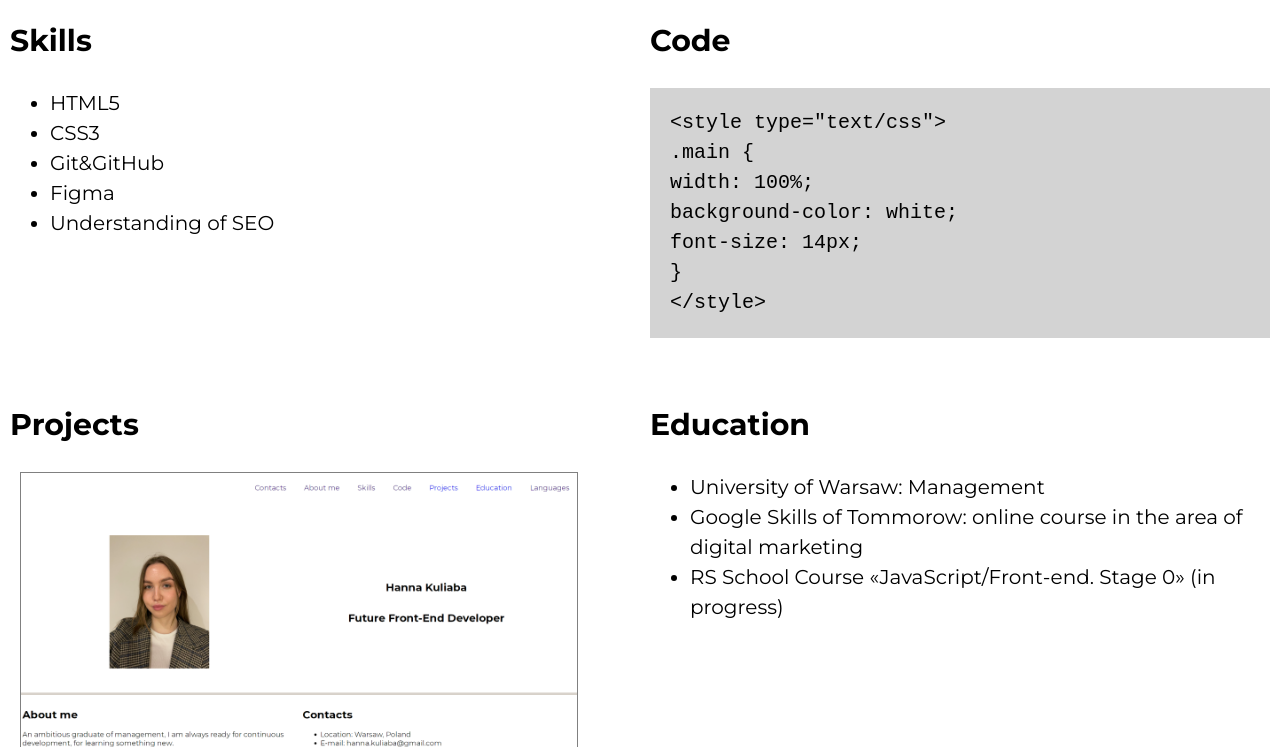
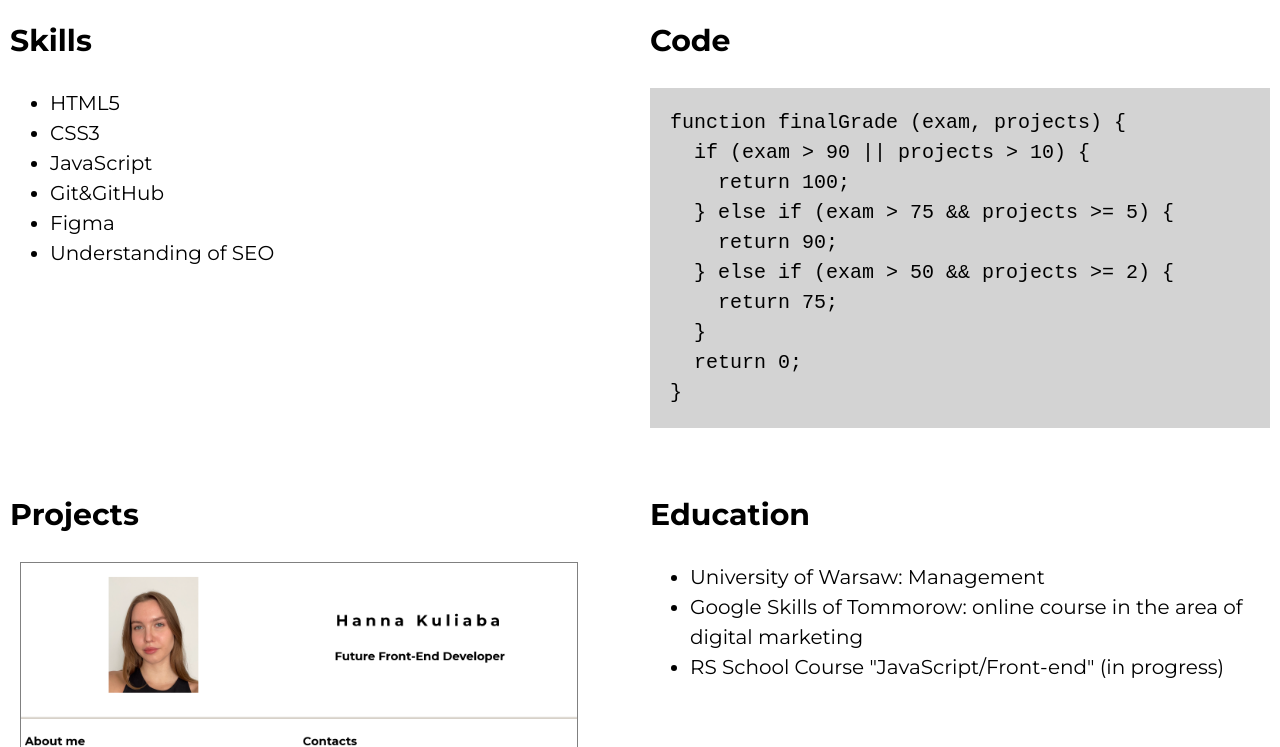
Before and after one commit to hannakuliaba/rsschool-cv, a plain HTML site: page index.html in a window 1280 px wide. Shown: the part 890-1637 px from the top of the page. Drawn offline with Linux system fonts and the light colour scheme.

Commit message:
refactor: update personal information

```diff
--- a/index.html
+++ b/index.html
@@ -29,7 +29,7 @@
 		<div class="container main-container">
 			<section class="section section-profile" id="profile">
 				<figure class="image">
-					<img src="./assets/img/IMG_8898.jpg" class="photo-profile" alt="Photo">
+					<img src="./assets/img/IMG_6550.JPG" class="photo-profile" alt="Photo">
 				</figure>
 				<div class="section-profile-text">
 					<h1 class="section-title first-title">Hanna Kuliaba</h1>
@@ -59,19 +59,20 @@
 				<ul class="section-list">
 					<li class="section-item">HTML5</li>
 					<li class="section-item">CSS3</li>
-					<li class="section-item">Git&GitHub</li>
+					<li class="section-item">JavaScript</li>
+					<li class="section-item">Git&amp;GitHub</li>
 					<li class="section-item">Figma</li>
 					<li class="section-item">Understanding of SEO</li>
 				</ul>
 			</section>
 			<section class="section code-section" id="code">
 				<h2 class="section-title">Code</h2>
-					<pre><code class="code">&lt;style type="text/css"&gt;<br>.main {<br>width: 100%;<br>background-color: white;<br>font-size: 14px;<br>}<br>&lt;/style&gt;<br></code></pre>
+					<pre><code class="code">function&nbsp;finalGrade&nbsp;(exam,&nbsp;projects)&nbsp;{<br>&nbsp;&nbsp;if&nbsp;(exam&nbsp;&gt;&nbsp;90&nbsp;&#124;&#124;&nbsp;projects&nbsp;&gt;&nbsp;10)&nbsp;{<br>&nbsp;&nbsp;&nbsp;&nbsp;return&nbsp;100&#59;<br>&nbsp;&nbsp;}&nbsp;else&nbsp;if&nbsp;(exam&nbsp;&gt;&nbsp;75&nbsp;&amp;&amp;&nbsp;projects&nbsp;&gt;&#61;&nbsp;5)&nbsp;{<br>&nbsp;&nbsp;&nbsp;&nbsp;return&nbsp;90&#59;<br>&nbsp;&nbsp;}&nbsp;else&nbsp;if&nbsp;(exam&nbsp;&gt;&nbsp;50&nbsp;&amp;&amp;&nbsp;projects&nbsp;&gt;&#61;&nbsp;2)&nbsp;{<br>&nbsp;&nbsp;&nbsp;&nbsp;return&nbsp;75&#59;<br>&nbsp;&nbsp;}<br>&nbsp;&nbsp;return&nbsp;0&#59;<br>}<br></code></pre>
 			</section>
 			<section class="section" id="projects">
 				<h2 class="section-title">Projects</h2>
 				<a href="https://hannakuliaba.github.io/rsschool-cv/" class="project-link">
-					<img src="./assets/img/project.png" alt="Project photo" class="project-photo">
+					<img src="./assets/img/project1.png" alt="Project photo" class="project-photo">
 				</a>
 				<p class="name-project">CV Project</p>
 			</section>
@@ -80,7 +81,7 @@
 				<ul class="section-list">
 					<li class="section-item">University of Warsaw: Management</li>
 					<li class="section-item">Google Skills of Tommorow: online course in the area of digital marketing</li>
-					<li class="section-item">RS School Course «JavaScript/Front-end. Stage 0» (in progress)</li>
+					<li class="section-item">RS School Course &quot;JavaScript/Front-end&quot; (in progress)</li>
 				</ul>
 			</section>
 			<section class="section" id="languages">
@@ -89,6 +90,7 @@
 					<li class="section-item">English - Upper-intermediate</li>
 					<li class="section-item">Polish - Advanced</li>
 					<li class="section-item">Russian - Native speaker</li>
+					<li class="section-item">Belarusian - Intermediate</li>
 				</ul>
 			</section>
 		</div>
```
Also changed, not shown: assets/img/IMG_6550.JPG (added), assets/img/project1.png (added), 1 other file.
